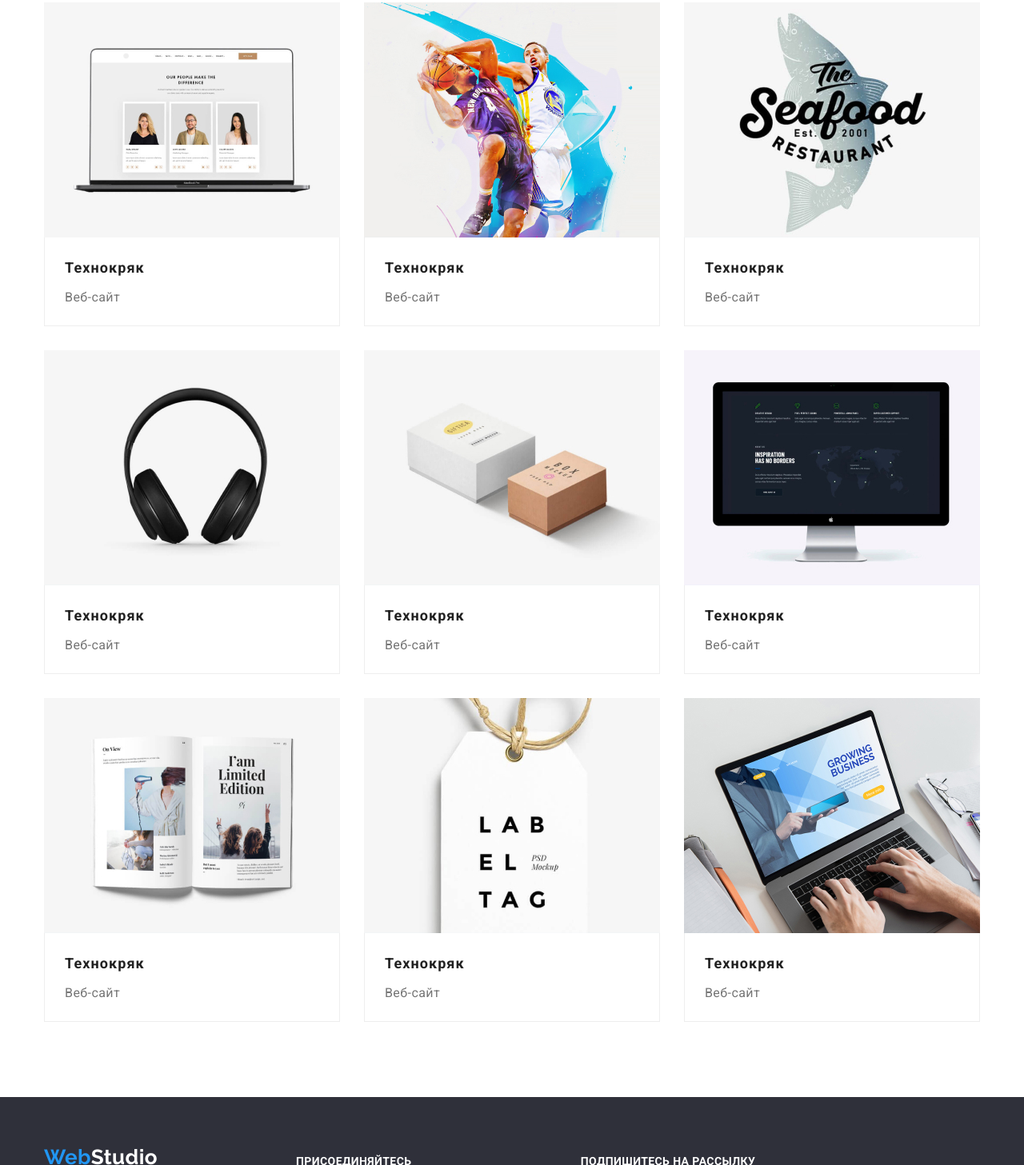
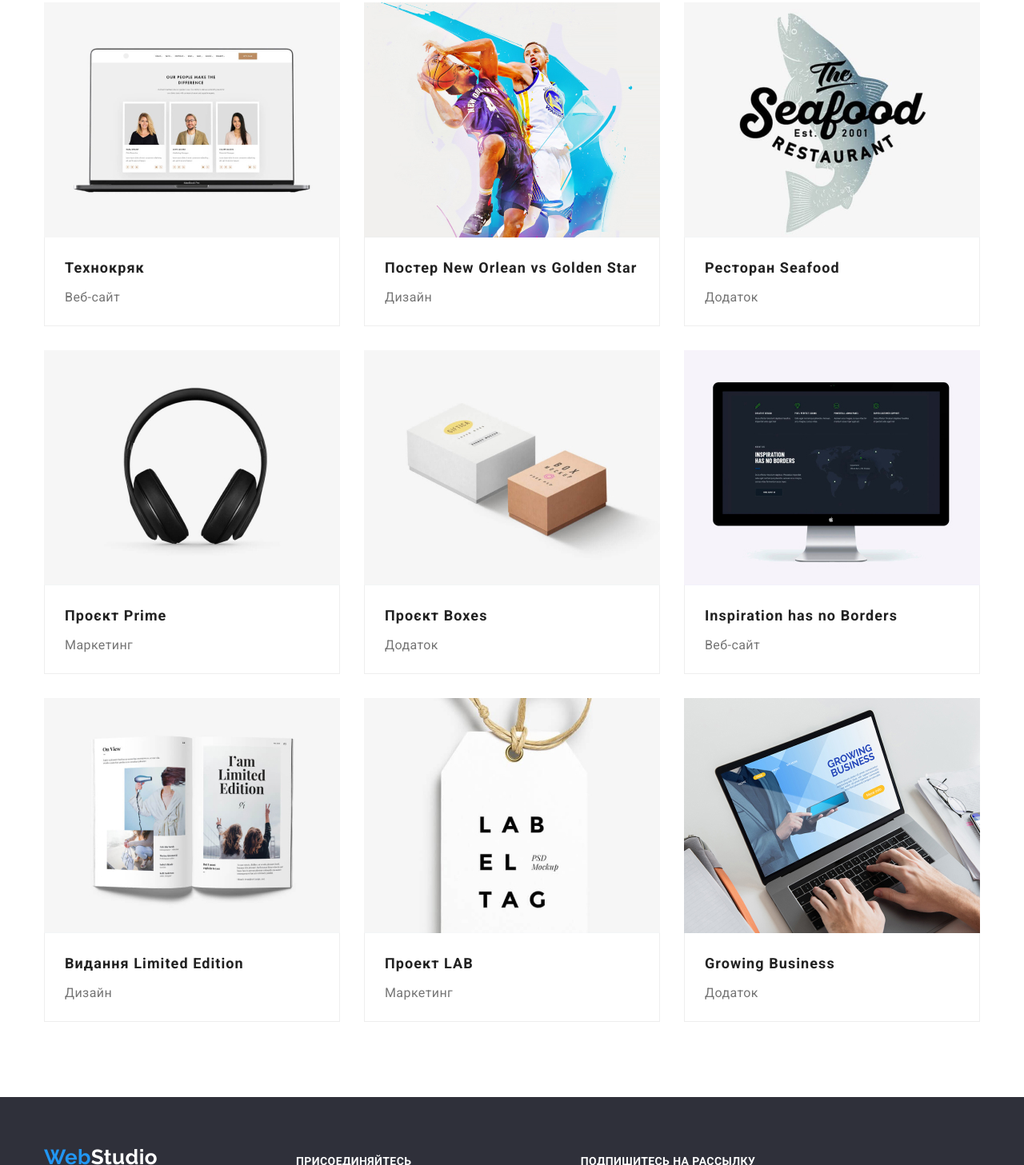
Before and after one commit to kbuhantsev/goit-markup-hw-08, a plain HTML site: page portfolio.html in a window 1280 px wide. Shown: the part 268-1725 px from the top of the page at 80% size. Drawn offline with nearby package versions, Linux system fonts and the light colour scheme.

Commit message:
fix portfolio names

```diff
--- a/portfolio.html
+++ b/portfolio.html
@@ -249,8 +249,8 @@
                   </div>
                 </div>
                 <div class="portfolio-list__footer">
-                  <h2 class="portfolio-list__title">Технокряк</h2>
-                  <p class="portfolio-list__category">Веб-сайт</p>
+                  <h2 class="portfolio-list__title">Постер New Orlean vs Golden Star</h2>
+                  <p class="portfolio-list__category">Дизайн</p>
                 </div>
               </a>
             </li>
@@ -300,8 +300,8 @@
                   </div>
                 </div>
                 <div class="portfolio-list__footer">
-                  <h2 class="portfolio-list__title">Технокряк</h2>
-                  <p class="portfolio-list__category">Веб-сайт</p>
+                  <h2 class="portfolio-list__title">Ресторан Seafood</h2>
+                  <p class="portfolio-list__category">Додаток</p>
                 </div>
               </a>
             </li>
@@ -351,8 +351,8 @@
                   </div>
                 </div>
                 <div class="portfolio-list__footer">
-                  <h2 class="portfolio-list__title">Технокряк</h2>
-                  <p class="portfolio-list__category">Веб-сайт</p>
+                  <h2 class="portfolio-list__title">Проєкт Prime</h2>
+                  <p class="portfolio-list__category">Маркетинг</p>
                 </div>
               </a>
             </li>
@@ -402,8 +402,8 @@
                   </div>
                 </div>
                 <div class="portfolio-list__footer">
-                  <h2 class="portfolio-list__title">Технокряк</h2>
-                  <p class="portfolio-list__category">Веб-сайт</p>
+                  <h2 class="portfolio-list__title">Проєкт Boxes</h2>
+                  <p class="portfolio-list__category">Додаток</p>
                 </div>
               </a>
             </li>
@@ -453,7 +453,7 @@
                   </div>
                 </div>
                 <div class="portfolio-list__footer">
-                  <h2 class="portfolio-list__title">Технокряк</h2>
+                  <h2 class="portfolio-list__title">Inspiration has no Borders</h2>
                   <p class="portfolio-list__category">Веб-сайт</p>
                 </div>
               </a>
@@ -504,8 +504,8 @@
                   </div>
                 </div>
                 <div class="portfolio-list__footer">
-                  <h2 class="portfolio-list__title">Технокряк</h2>
-                  <p class="portfolio-list__category">Веб-сайт</p>
+                  <h2 class="portfolio-list__title">Видання Limited Edition</h2>
+                  <p class="portfolio-list__category">Дизайн</p>
                 </div>
               </a>
             </li>
@@ -555,8 +555,8 @@
                   </div>
                 </div>
                 <div class="portfolio-list__footer">
-                  <h2 class="portfolio-list__title">Технокряк</h2>
-                  <p class="portfolio-list__category">Веб-сайт</p>
+                  <h2 class="portfolio-list__title">Проект LAB</h2>
+                  <p class="portfolio-list__category">Маркетинг</p>
                 </div>
               </a>
             </li>
@@ -606,8 +606,8 @@
                   </div>
                 </div>
                 <div class="portfolio-list__footer">
-                  <h2 class="portfolio-list__title">Технокряк</h2>
-                  <p class="portfolio-list__category">Веб-сайт</p>
+                  <h2 class="portfolio-list__title">Growing Business</h2>
+                  <p class="portfolio-list__category">Додаток</p>
                 </div>
               </a>
             </li>
```
